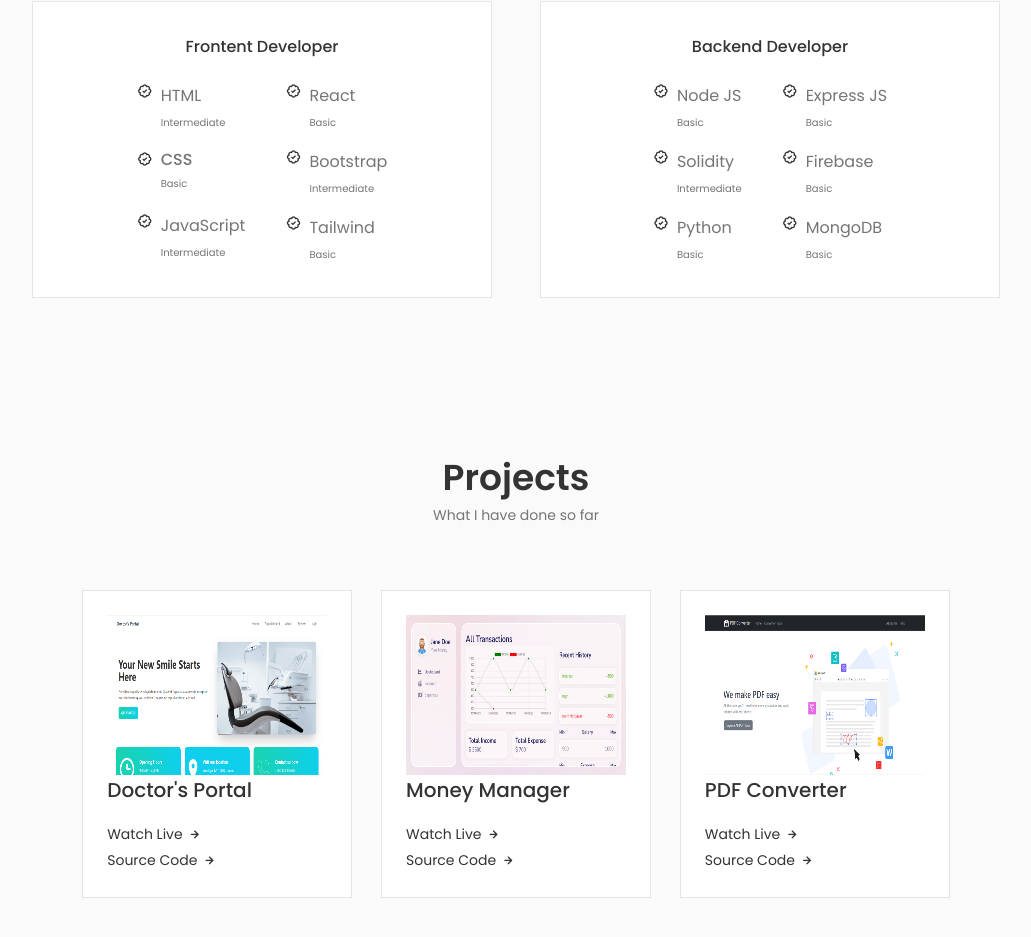
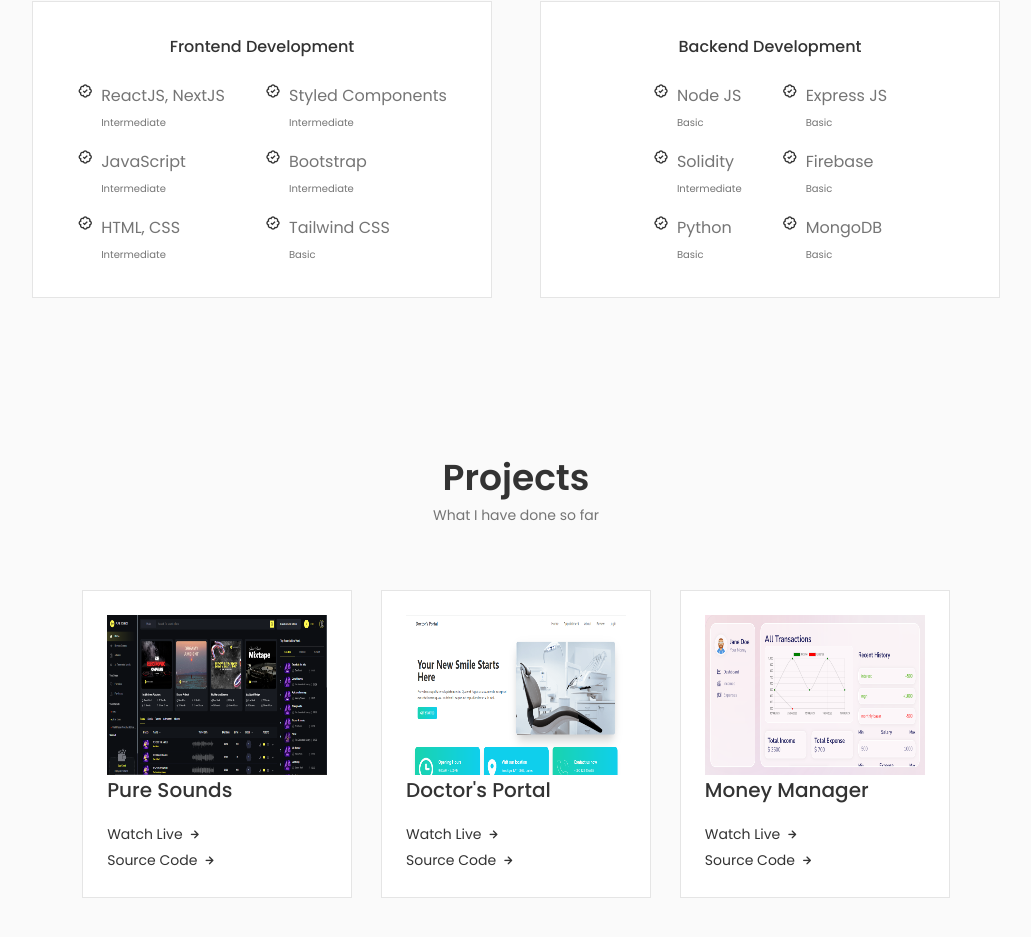
Before and after one commit to abu-kausar/portfolio, a React (Create React App) app: page / in a window 1280 px wide. Shown: the part 1783-2720 px from the top of the page, without its empty margins (124-1155 px from the left). Built offline with nearby package versions, Linux system fonts and the light colour scheme.

Commit message:
home, skills, projects, experience section updated

```diff
--- a/src/components/About/Info.js
+++ b/src/components/About/Info.js
@@ -15,7 +15,7 @@ const Info = () => {
                 <i className="bx bx-briefcase-alt about__icon"></i>
                 <h3 className="about__title">Completed</h3>
                 <span className="about__subtitle">
-                    30+ projects
+                    10+ projects
                 </span>
             </div>
 
--- a/src/components/Home/Data.js
+++ b/src/components/Home/Data.js
@@ -5,7 +5,7 @@ const Data = () => {
         <div className="home__data">
             <h1 className="home__title">Md Abu Kausar</h1>
             <h3 className='home__subtitle'>Frontend Developer</h3>
-            <p className="home__description">I want to grow myself as a Software Developer from Dhaka, Bangladesh who love Programming, Developing and Passionate about learning new technologies. I'm a fast learner and can quickly integrate into team.</p>
+            <p className="home__description">I want to grow myself as a Software Developer from Mymensingh, Bangladesh who love Programming, Developing and Passionate about learning new technologies. I'm a fast learner and can quickly integrate into team.</p>
             <a href="#contact" className="button button-flex">
                 Say Hello!
                 <svg
--- a/src/components/Projects/Projects.js
+++ b/src/components/Projects/Projects.js
@@ -1,6 +1,6 @@
 import React from 'react';
+import pureSound from '../..//Assets/puresound.png';
 import moneyManager from '../..//Assets/money-manager.png';
-import pdfConverter from '../..//Assets/pdfConverter.png';
 import doctorPortal from '../..//Assets/doctorPortal.png';
 import './Projects.css';
 
@@ -13,17 +13,34 @@ const Projects = () => {
             <div className="services__container container grid">
                 <div className="projects__content">
                     <div>
-                        <img className='projectImage' src={doctorPortal} alt="" />
-                        <h3 className="services__title">Doctor's Portal</h3>
+                        <img className='projectImage' src={pureSound} alt="" />
+                        <h3 className="services__title">Pure Sounds</h3>
                     </div>
 
-                    <a href='https://doctors-portal-2757b.web.app/' className="services__button">Watch Live
+                    <a href="https://www.puresounds.cloud/" target='blank' className="services__button">Watch Live
                         <i className="uil uil-arrow-right services__button-icon"></i>
                     </a>
 
                     <br />
 
-                    <a href='https://github.com/abu-kausar/doctors-portal-client' className="services__button">Source Code
+                    <a href="https://github.com/BEM-Group/pure-sounds-frontend" target='blank' className="services__button">Source Code
+                        <i className="uil uil-arrow-right services__button-icon"></i>
+                    </a>
+                </div>
+
+                <div className="projects__content">
+                    <div>
+                        <img className='projectImage' src={doctorPortal} alt="" />
+                        <h3 className="services__title">Doctor's Portal</h3>
+                    </div>
+
+                    <a href='https://doctors-portal-2757b.web.app/' target='blank' className="services__button">Watch Live
+                        <i className="uil uil-arrow-right services__button-icon"></i>
+                    </a>
+
+                    <br />
+
+                    <a href='https://github.com/abu-kausar/doctors-portal-client' target='blank' className="services__button">Source Code
                         <i className="uil uil-arrow-right services__button-icon"></i>
                     </a>
                 </div>
@@ -34,30 +51,13 @@ const Projects = () => {
                         <h3 className="services__title">Money Manager</h3>
                     </div>
 
-                    <a href="https://github.com/abu-kausar/expense-tracker-frontend" className="services__button">Watch Live
+                    <a href='https://github.com/abu-kausar/expense-tracker-frontend' target='blank' className="services__button">Watch Live
                         <i className="uil uil-arrow-right services__button-icon"></i>
                     </a>
 
                     <br />
 
-                    <a href="https://github.com/abu-kausar/expense-tracker-frontend" className="services__button">Source Code
-                        <i className="uil uil-arrow-right services__button-icon"></i>
-                    </a>
-                </div>
-
-                <div className="projects__content">
-                    <div>
-                        <img className='projectImage' src={pdfConverter} alt="" />
-                        <h3 className="services__title">PDF Converter</h3>
-                    </div>
-
-                    <a href='https://pdf-converterr.netlify.app/' className="services__button">Watch Live
-                        <i className="uil uil-arrow-right services__button-icon"></i>
-                    </a>
-
-                    <br />
-
-                    <a href='https://github.com/abu-kausar/PDF-Converter' className="services__button">Source Code
+                    <a href='https://github.com/abu-kausar/expense-tracker-frontend' target='blank' className="services__button">Source Code
                         <i className="uil uil-arrow-right services__button-icon"></i>
                     </a>
                 </div>
--- a/src/components/Skills/Backend.js
+++ b/src/components/Skills/Backend.js
@@ -3,7 +3,7 @@ import React from 'react';
 const Backend = () => {
     return (
         <div className="skills__content">
-            <h3 className="skills__title">Backend Developer</h3>
+            <h3 className="skills__title">Backend Development</h3>
 
             <div className="skills__box">
                 <div className="skills__group">
--- a/src/components/Skills/Frontend.js
+++ b/src/components/Skills/Frontend.js
@@ -3,7 +3,7 @@ import React from 'react';
 const Frontend = () => {
     return (
         <div className="skills__content">
-            <h3 className="skills__title">Frontent Developer</h3>
+            <h3 className="skills__title">Frontend Development</h3>
 
             <div className="skills__box">
                 <div className="skills__group">
@@ -11,25 +11,23 @@ const Frontend = () => {
                         <i className='bx bx-badge-check'></i>
 
                         <div>
-                            <div className="skills_name">HTML</div>
+                            <div className="skills_name">ReactJS, NextJS</div>
                             <span className="skills__level">Intermediate</span>
                         </div>
                     </div>
-
-                    <div className="skills__data">
-                        <i className='bx bx-badge-check'></i>
-
-                        <div>
-                            <div className="skills__name">CSS</div>
-                            <span className="skills__level">Basic</span>
-                        </div>
-                    </div>
-
                     <div className="skills__data">
                         <i className='bx bx-badge-check'></i>
 
                         <div>
                             <div className="skills_name">JavaScript</div>
+                            <span className="skills__level">Intermediate</span>
+                        </div>
+                    </div>
+                    <div className="skills__data">
+                        <i className='bx bx-badge-check'></i>
+
+                        <div>
+                            <div className="skills_name">HTML, CSS</div>
                             <span className="skills__level">Intermediate</span>
                         </div>
                     </div>
@@ -41,8 +39,8 @@ const Frontend = () => {
                         <i className='bx bx-badge-check'></i>
 
                         <div>
-                            <div className="skills_name">React</div>
-                            <span className="skills__level">Basic</span>
+                            <div className="skills_name">Styled Components</div>
+                            <span className="skills__level">Intermediate</span>
                         </div>
                     </div>
 
@@ -59,7 +57,7 @@ const Frontend = () => {
                         <i className='bx bx-badge-check'></i>
 
                         <div>
-                            <div className="skills_name">Tailwind</div>
+                            <div className="skills_name">Tailwind CSS</div>
                             <span className="skills__level">Basic</span>
                         </div>
                     </div>
```
Also changed, not shown: src/components/Qualification/Qualification.js (+7 -8 lines), src/Assets/puresound.png (added), 1 other file (tests, documents, lock files or other folders).
